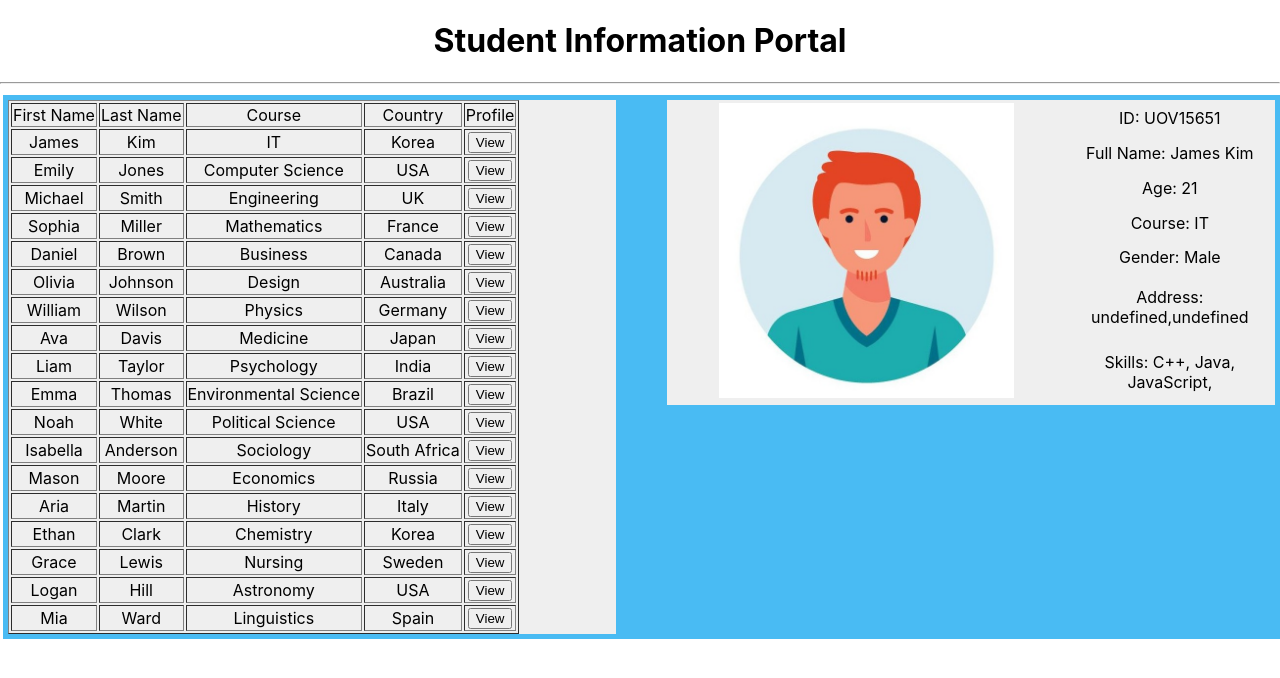
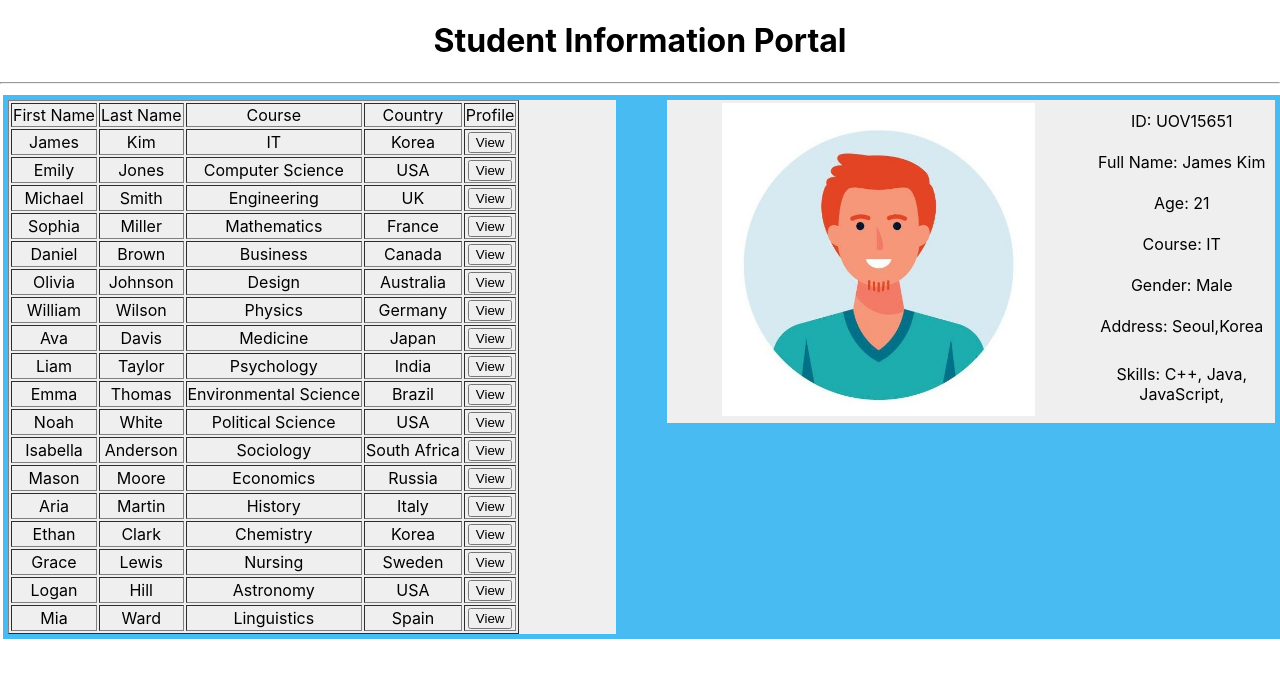
Before and after one commit to Jellorine/IT3133_2020ICT06_St, a React (Create React App) app in the folder student_information_portal./: page / in a window 1280 px wide. Shown: the top 678 px of the page. Built offline with nearby package versions, Linux system fonts and the light colour scheme.

Commit message:
address updated correctly

```diff
--- a/student_information_portal./src/components/Profile.js
+++ b/student_information_portal./src/components/Profile.js
@@ -21,7 +21,7 @@ export default function Profile(props){
                     <td>Gender: {props.stu.gender}</td>
                 </tr>
                 <tr>
-                    <td>Address: {props.stu.city+","+props.stu.country}</td>
+                    <td>Address: {props.stu.address.city+","+props.stu.address.country}</td>
                 </tr>
                 <tr>
                     <td>Skills: {props.stu.skills.map(sk=>sk+=", ")}</td>
```
